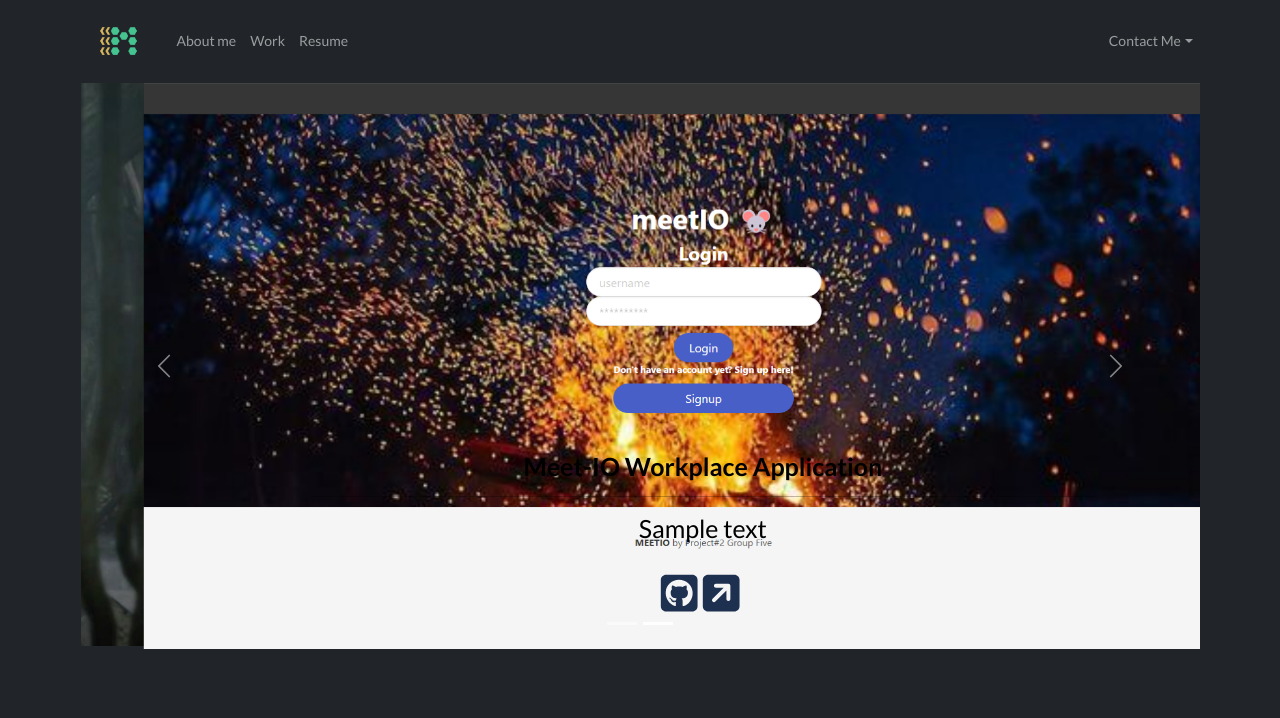
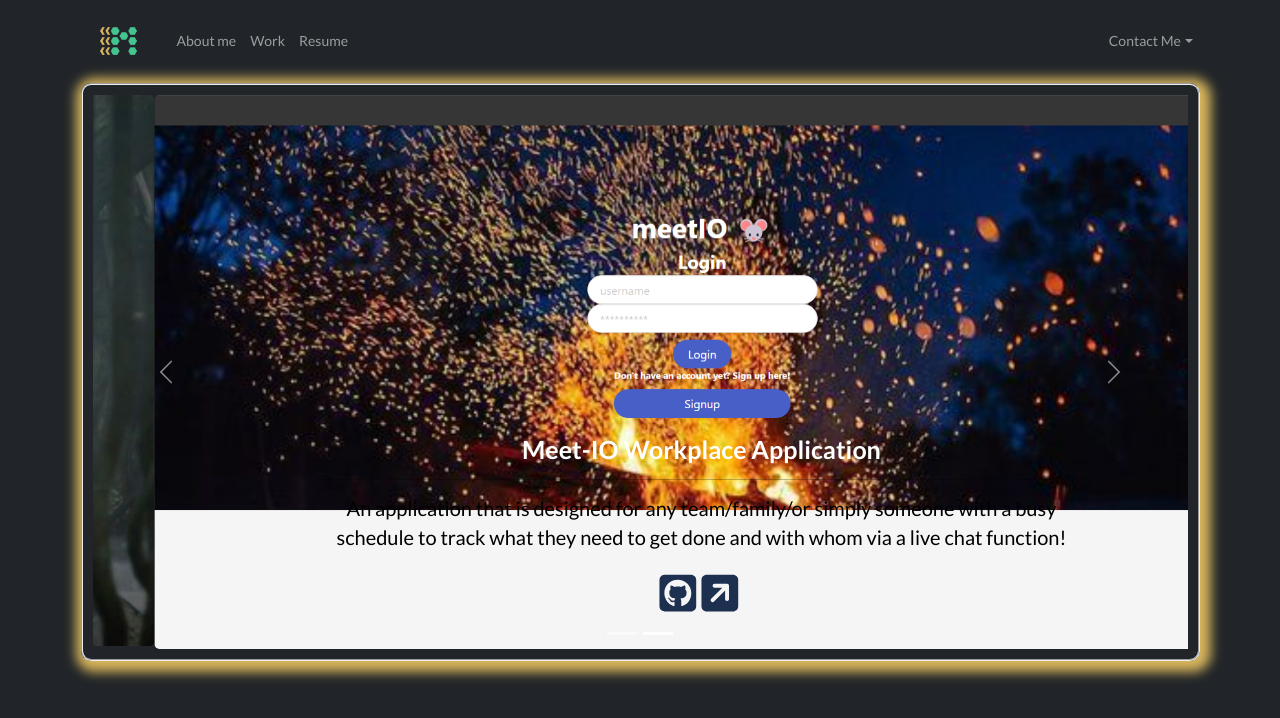
Before and after one commit to Morralytics/Portfolio, a React (Create React App) app: page /Work in a window 1280 px wide. Shown: the top 718 px of the page. Built offline with nearby package versions, Linux system fonts and the light colour scheme.

Commit message:
Project page completed.

```diff
--- a/src/pages/Work.js
+++ b/src/pages/Work.js
@@ -17,15 +17,22 @@ export const Work = () => {
       textAlign: "center",
       fontSize: "25px"
     },
+    updateText: {
+        color: "white",
+        textAlign: "center",
+        fontSize: "25px",
+    },
+    alignment: {
+        fontSize: "20px"
+    },
     card: {
       width: "50%",
       marginLeft: "auto",
       marginRight: "auto",
       paddingTop: "5%",
     },
-    img: {
-      height: "270px",
-      width: "100%",
+    cardPanel: {
+      borderRadius: '5px'
     },
     linkLogo: {
       color: "#1E3050",
@@ -35,19 +42,23 @@ export const Work = () => {
         display: 'flex',
         justifyContent: 'center',
     },
-    edge: {
-      backgroundColor: 'red',
-    }
+    containerStyle: {
+        border: '2px groove',
+        borderRadius: '10px',
+        padding: '10px',
+        boxShadow: '3px 3px 12px 8px #d8b65c'
+    },
   };
   return (
     <div style={styles.background}>
       <Container>
-        <Carousel>
-          <Carousel.Item>
+        <Carousel style={styles.containerStyle}>
+          <Carousel.Item >
             <img
               className="d-block w-100"
               src={yodaTranslate}
               alt="First slide"
+              style={styles.cardPanel}
             />
             <Carousel.Caption>
               <h5 style={styles.text}>Yoda Translate Application</h5>
@@ -65,7 +76,7 @@ export const Work = () => {
                 >
                   <FontAwesomeIcon
                     icon={faSquareGithub}
-                    size="3x"
+                    size= '3x'
                     style={styles.linkLogo}
                   />
                   {' '}
@@ -85,11 +96,11 @@ export const Work = () => {
             </Carousel.Caption>
           </Carousel.Item>
           <Carousel.Item>
-            <img className="d-block w-100" src={meetIO} alt="Second slide" />
+            <img className="d-block w-100" src={meetIO} alt="Second slide" style={styles.cardPanel}/>
             <Carousel.Caption>
-              <h5 style={styles.text}>Meet-IO Workplace Application</h5>
+              <h5 style={styles.updateText}>Meet-IO Workplace Application</h5>
               <hr style={styles.text}></hr>
-              <p style={styles.text}>Sample text</p>
+              <p style={{...styles.text, ...styles.alignment}}>An application that is designed for any team/family/or simply someone with a busy schedule to track what they need to get done and with whom via a live chat function!</p>
               <div style={styles.footer}>
                 <a
                   href="https://github.com/Morralytics/Meet-IO"
```
Also changed, not shown: src/images/MeetIOProject.png.
